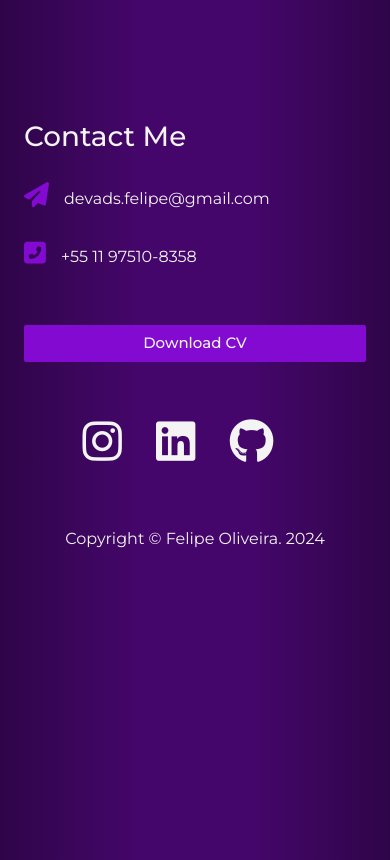
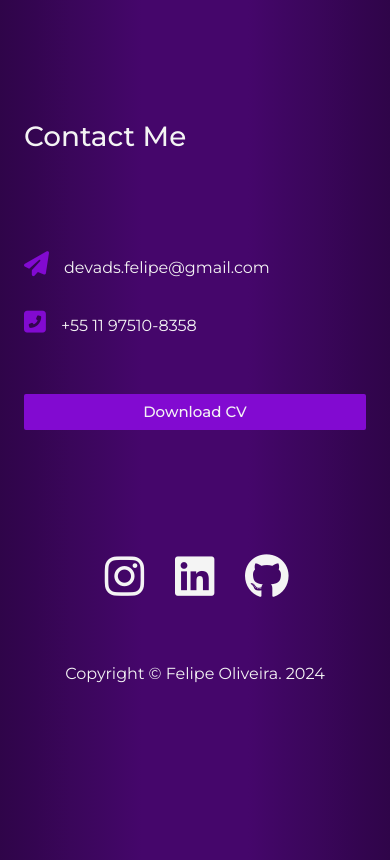
Before and after one commit to devadsfelipe/Born, a Vue app: page /#/about in a window 390 px wide. Before the commit this address led to /#/about. Shown: the part 5380-6240 px from the top of the page. Built offline with nearby package versions, Linux system fonts and the light colour scheme; a web font is replaced by a local one.

Commit message:
Fixing size contact page

```diff
--- a/src/views/contact.vue
+++ b/src/views/contact.vue
@@ -143,7 +143,6 @@ form textarea {
 
 /*---- Small Screens ----*/
 @media only screen and (max-width: 800px) {
-
     .row {
         display: inline;
     }
@@ -156,16 +155,19 @@ form textarea {
         text-align: center;
     }
 
+    .contact-left h1 {
+        padding-bottom: 20%;
+    }
+
     .btn {
         width: 100%;
         font-size: 15px;
         font-weight: 500;
     }
 
-    .contact-right {
-        margin: 0;
-        padding: 0;
-        width: 94%;
+    .social-icons {
+        padding-top: 20%;
+        margin-left: 10%;
     }
 }
 </style>
```
